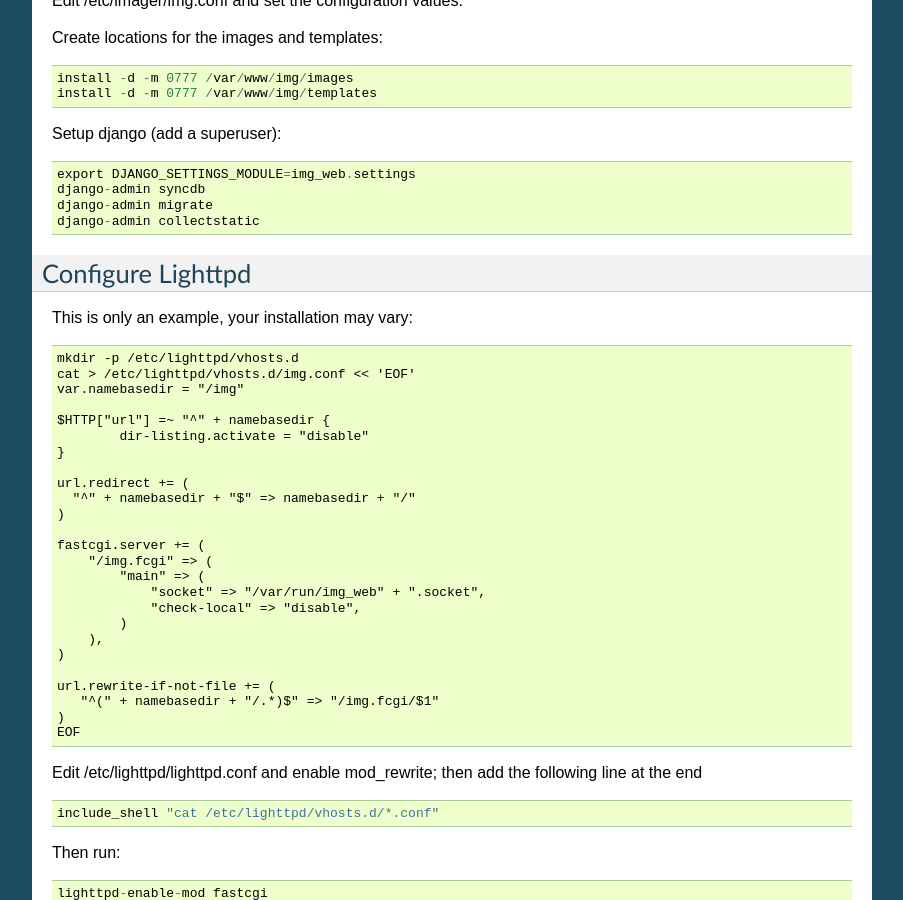
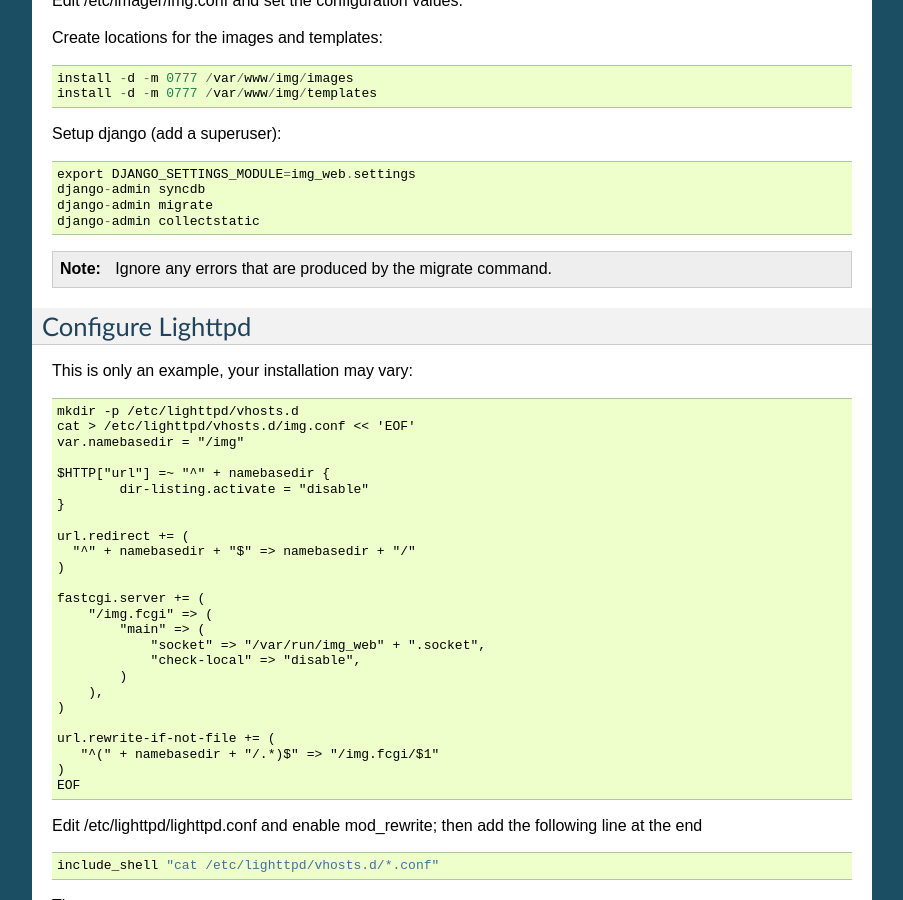
Before and after one commit to MeeGoIntegration/imager, a Sphinx documentation site: the page built from docs/configuration/img-conf.rst, in a window 1280 px wide and 900 px high, scrolled down 1791 px. Shown: the whole window, without its empty margins (198-1101 px from the left). Built offline with Sphinx 7.4.7, drawn with Linux system fonts in a browser that asks for light colours.

```diff
--- a/docs/configuration/img-conf.rst
+++ b/docs/configuration/img-conf.rst
@@ -47,6 +47,10 @@ Setup django (add a superuser)::
  django-admin migrate
  django-admin collectstatic
 
+.. note::
+
+   Ignore any errors that are produced by the migrate command.
+
 Configure Lighttpd
 ------------------
 
--- a/docs/usage.rst
+++ b/docs/usage.rst
@@ -14,7 +14,7 @@ Worker ::
 Web UI ::
 
    service lighttpd start
-   service img_web start
+   service img-web start
    skynet enable request_image
    skynet enable update_image_status
    skynet enable build_ks
```
Also changed, not shown: 2 other files.
